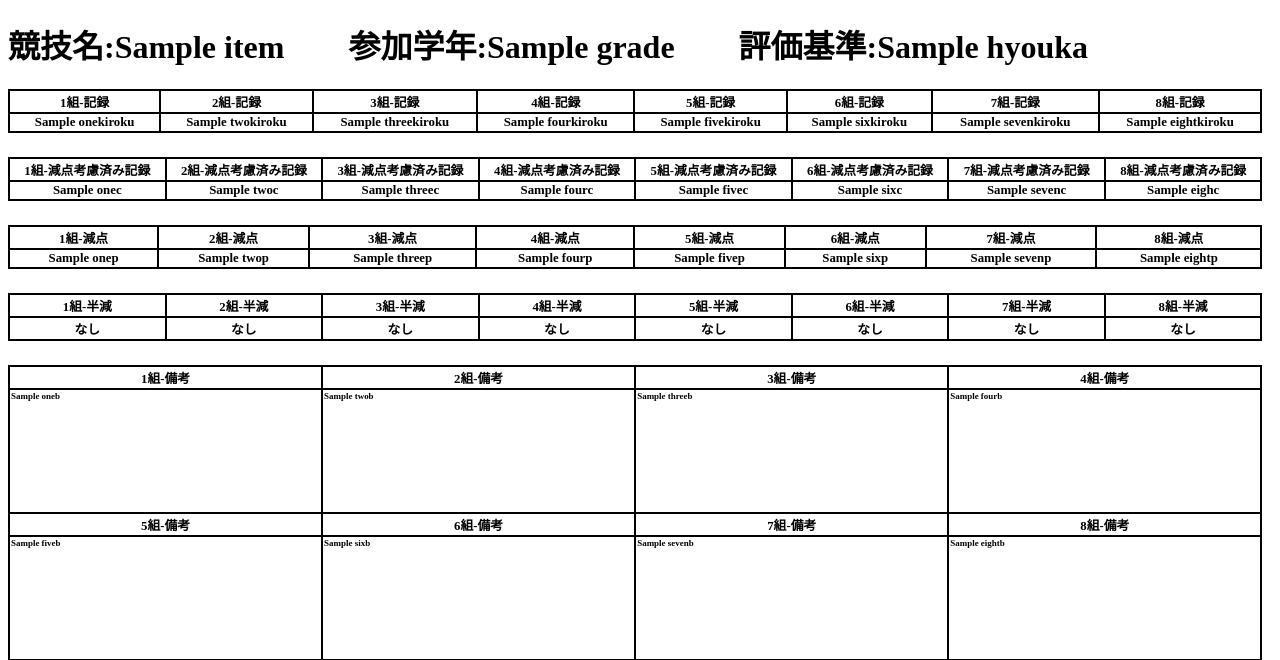
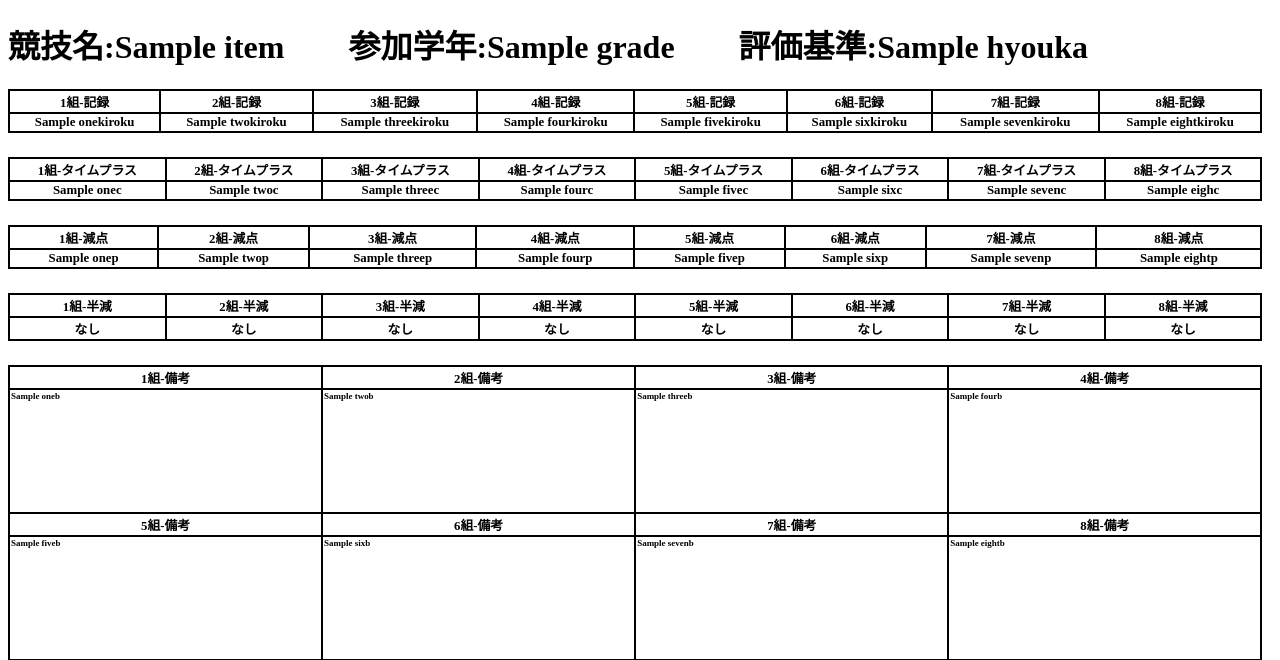
Before and after one commit to Tomoro0726/SportsFestival2022, a Node project: template views/publications.ejs in a window 1280 px wide. Shown: the top 660 px of the page. Run offline with Node 20 templates, Linux system fonts and the light colour scheme; the template is opened without the code that fills it: most values are stand-ins (such as "Sample title", 1, 10 or a date in 2020); lists and menus that the app fills with data are empty; some web fonts are replaced.

Commit message:
タイムプラスに変更。

```diff
--- a/views/publications.ejs
+++ b/views/publications.ejs
@@ -129,14 +129,14 @@
       </tr>
     </table>
     <table>
-      <th>1組-減点考慮済み記録</th>
-      <th>2組-減点考慮済み記録</th>
-      <th>3組-減点考慮済み記録</th>
-      <th>4組-減点考慮済み記録</th>
-      <th>5組-減点考慮済み記録</th>
-      <th>6組-減点考慮済み記録</th>
-      <th>7組-減点考慮済み記録</th>
-      <th>8組-減点考慮済み記録</th>
+      <th>1組-タイムプラス</th>
+      <th>2組-タイムプラス</th>
+      <th>3組-タイムプラス</th>
+      <th>4組-タイムプラス</th>
+      <th>5組-タイムプラス</th>
+      <th>6組-タイムプラス</th>
+      <th>7組-タイムプラス</th>
+      <th>8組-タイムプラス</th>
       <tr>
         <th>
           <% if(items.onec==null){ %>
```
Also changed, not shown: views/colorpublications.ejs (+8 -8 lines), views/colorresultedit.ejs (+8 -8 lines), views/resultedit.ejs (+8 -8 lines).
